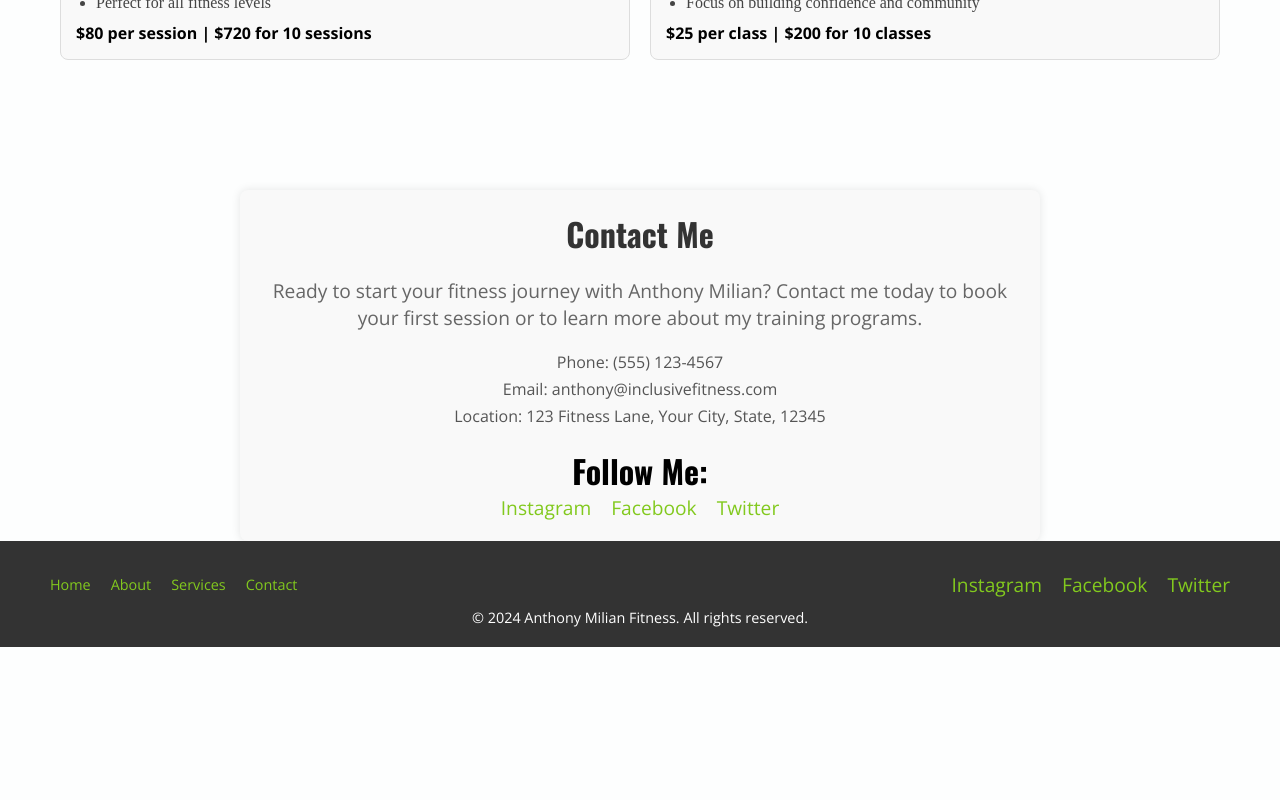
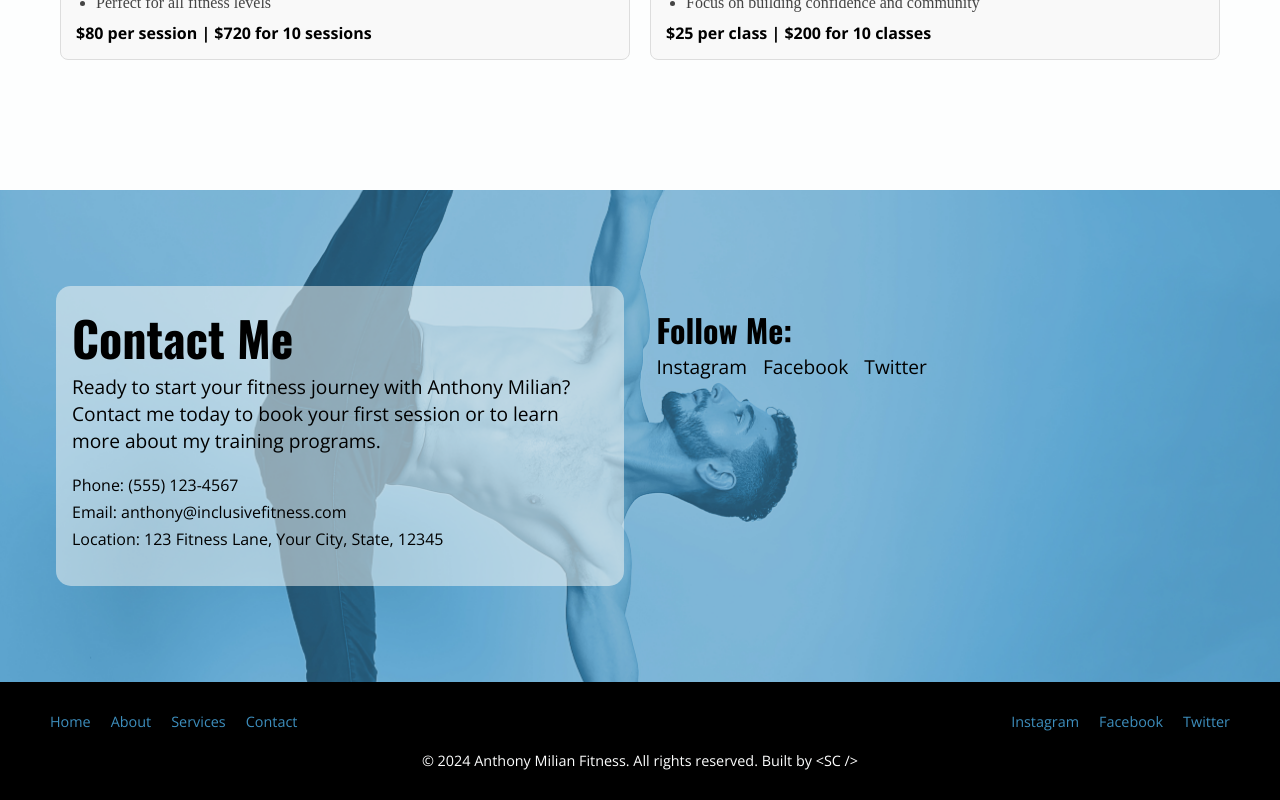
Before and after one commit to Object-ions/anthony-milan, a React (Create React App) app: page / in a window 1280 px wide. Shown: the part 2418-3218 px from the top of the page. Before the commit the page ends 3065 px from the top, so only its background shows below. Built offline with nearby package versions, Linux system fonts and the light colour scheme.

Commit message:
Update draft layout

```diff
--- a/src/assets/styles/contact.scss
+++ b/src/assets/styles/contact.scss
@@ -1,48 +1,52 @@
-/* ContactMe.scss */
+@import '../../scss/variables';
+@import '../../scss/mixins';
 
-.contact-container {
-  padding: 20px;
-  max-width: 800px;
+#contact {
+  @include fit-bg-image;
+
+  .background-div {
+    .contact-content {
+      padding: 6rem 1rem;
+      max-width: 1200px;
       margin: 0 auto;
-  text-align: center;
-  background-color: #f9f9f9;
-  border-radius: 8px;
-  box-shadow: 0 0 10px rgba(0, 0, 0, 0.1);
-}
+      display: flex;
+      gap: 2rem;
 
-.section-title {
-  font-size: 2rem;
-  margin-bottom: 20px;
-  color: #333;
-}
-
+      .contact-first-section {
+        background-color: rgba($white-color, 0.5);
+        border-radius: 15px;
+        padding: 1rem;
+        width: 50%;
         .contact-text {
           font-size: 1.2rem;
           margin-bottom: 20px;
-  color: #666;
         }
 
         .contact-info {
           font-size: 1rem;
           margin-bottom: 20px;
-  color: #555;
 
           p {
             margin: 5px 0;
           }
         }
+      }
 
       .social-media {
         margin-top: 20px;
+        width: 50%;
 
         a {
-    margin: 0 10px;
-    color: #82c91e;
+          margin-right: 1rem;
           text-decoration: none;
           font-size: 1.2rem;
+          color: #000;
 
           &:hover {
             color: #555;
           }
         }
       }
+    }
+  }
+}
--- a/src/assets/styles/footer.scss
+++ b/src/assets/styles/footer.scss
@@ -1,35 +1,39 @@
+@import '../../scss/variables';
+@import '../../scss/mixins';
+
 .footer {
-  background-color: #333;
-  color: #fff;
+  background-color: #000;
+  color: $grey-color;
   padding: 20px 0;
   text-align: center;
   font-size: 0.9rem;
+
+  a {
+    color: #fff;
+
+    &:hover {
+      text-decoration: underline;
+    }
   }
 
   .footer-content {
     max-width: 1200px;
     margin: 0 auto;
     display: flex;
-  flex-direction: column;
     align-items: center;
-  justify-content: center;
-
-  @media (min-width: 600px) {
     flex-direction: row;
     justify-content: space-between;
-  }
-}
 
     .footer-links {
       margin: 10px 0;
 
       a {
-    color: #82c91e;
+        color: $blue-color;
         margin: 0 10px;
         text-decoration: none;
 
         &:hover {
-      text-decoration: underline;
+          color: #fff;
         }
       }
     }
@@ -38,9 +42,9 @@
       margin: 10px 0;
 
       a {
+        font-size: 0.9rem;
         margin: 0 10px;
-    color: #82c91e;
-    font-size: 1.2rem;
+        color: $blue-color;
         text-decoration: none;
 
         &:hover {
@@ -48,3 +52,9 @@
         }
       }
     }
+  }
+
+  p {
+    margin: 10px 0;
+  }
+}
--- a/src/assets/styles/plans.scss
+++ b/src/assets/styles/plans.scss
@@ -1,4 +1,4 @@
-.plans {
+#plans {
   margin: 5rem auto;
   padding: 20px;
   max-width: 1200px;
--- a/src/assets/styles/testimonials.scss
+++ b/src/assets/styles/testimonials.scss
@@ -1,3 +1,6 @@
+@import '../../scss/variables';
+@import '../../scss/mixins';
+
 #testimonials-container {
   padding: 6rem 2rem;
   text-align: center;
--- a/src/components/Contact.js
+++ b/src/components/Contact.js
@@ -1,15 +1,19 @@
 import '../assets/styles/contact.scss';
+import tonyBlue from '../assets/images/milian-blue.jpg';
 
 const Contact = () => {
   return (
-    <div className="contact-container">
-      <h2 className="section-title">Contact Me</h2>
+    <div id="contact" style={{ background: `url(${tonyBlue})` }}>
+      <div className="background-div">
+        <div className="contact-content">
+          <div className="contact-first-section">
+            <h2>Contact Me</h2>
 
             <div className="contact-text">
               <p>
-          Ready to start your fitness journey with Anthony Milian? Contact me
-          today to book your first session or to learn more about my training
-          programs.
+                Ready to start your fitness journey with Anthony Milian? <br />
+                Contact me today to book your first session or to learn more
+                about my training programs.
               </p>
             </div>
 
@@ -17,6 +21,7 @@ const Contact = () => {
               <p>Phone: (555) 123-4567</p>
               <p>Email: anthony@inclusivefitness.com</p>
               <p>Location: 123 Fitness Lane, Your City, State, 12345</p>
+            </div>
           </div>
 
           <div className="social-media">
@@ -35,9 +40,15 @@ const Contact = () => {
             >
               Facebook
             </a>
-        <a href="https://twitter.com" target="_blank" rel="noopener noreferrer">
+            <a
+              href="https://twitter.com"
+              target="_blank"
+              rel="noopener noreferrer"
+            >
               Twitter
             </a>
+          </div>
+        </div>
       </div>
     </div>
   );
--- a/src/components/Plans.js
+++ b/src/components/Plans.js
@@ -2,7 +2,7 @@ import '../assets/styles/plans.scss';
 
 const Plans = () => {
   return (
-    <div className="plans">
+    <div id="plans">
       <h2 className="section-title">Packages and Services</h2>
 
       <h3 className="sub-section-title">Personal Training Packages</h3>
--- a/src/components/layout/Footer.js
+++ b/src/components/layout/Footer.js
@@ -1,4 +1,5 @@
 import '../../assets/styles/footer.scss';
+
 const Footer = () => {
   return (
     <footer className="footer">
@@ -33,7 +34,16 @@ const Footer = () => {
           </a>
         </div>
       </div>
-      <p>&copy; 2024 Anthony Milian Fitness. All rights reserved.</p>
+      <p>
+        &copy; 2024 Anthony Milian Fitness. All rights reserved. Built by{' '}
+        <a
+          href="https://www.switchcasestudio.com"
+          target="_blank"
+          rel="noopener noreferrer"
+        >
+          {'<SC />'}
+        </a>{' '}
+      </p>
     </footer>
   );
 };
--- a/src/scss/_mixins.scss
+++ b/src/scss/_mixins.scss
@@ -0,0 +1,13 @@
+@mixin fit-image-with-adjustment($vertical-adjustment: 0%) {
+  width: 100%;
+  height: 100%;
+  display: block;
+  object-fit: cover;
+  object-position: center calc(50% + #{$vertical-adjustment});
+}
+
+@mixin fit-bg-image($vertical-adjustment: 0%) {
+  background-position: center calc(50% + #{$vertical-adjustment}) !important;
+  background-size: cover !important;
+  background-repeat: no-repeat !important;
+}
```
Lines whose indentation alone changed are shown as unchanged.
